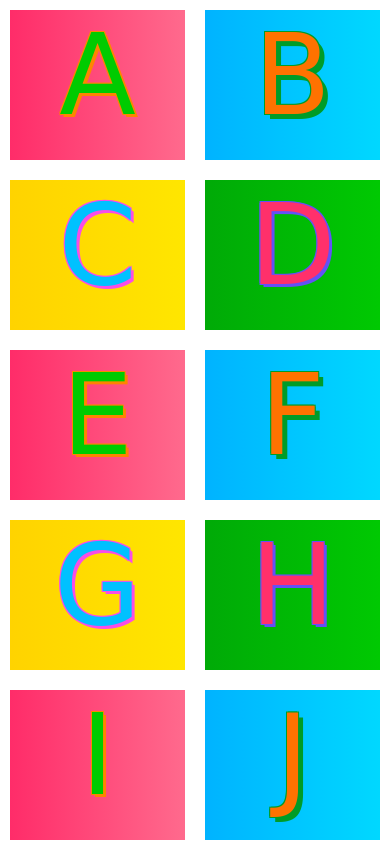
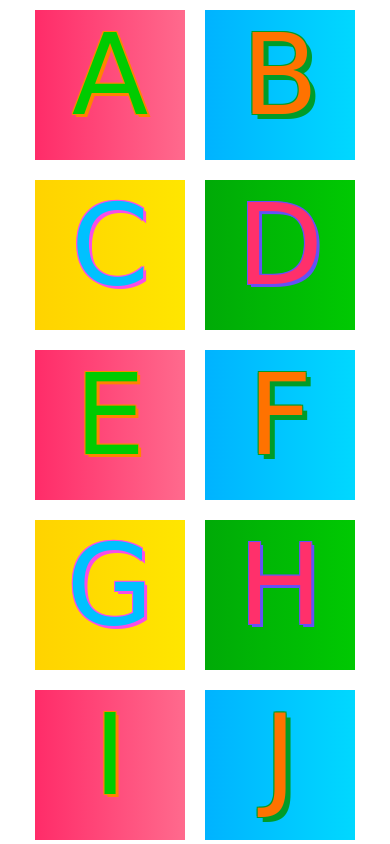
Before and after one commit to AmrithaM/ABC, a plain HTML site: page index.html in a window 390 px wide. Shown: the top 844 px of the page. Drawn offline with Linux system fonts and the light colour scheme; a web font is replaced by a local one.

Commit message:
Added meta tags to change size in mobile devices

```diff
--- a/index.html
+++ b/index.html
@@ -4,6 +4,7 @@
 	<title>Alphabets grid</title>
 	<link rel="stylesheet" type="text/css" href="style.css">
 	<link href="https://fonts.googleapis.com/css?family=Chicle&display=swap" rel="stylesheet">
+	<meta name="viewport" content="width=device-width, initial-scale=1.0">
 </head>
 <body>
 	<div class="container">
--- a/style.css
+++ b/style.css
@@ -22,6 +22,14 @@ body{
 
 .container div:hover{
 	transform: scale(1.2);
+}
+
+@media only screen and (max-width: 600px) {
+    .container div{
+        font-size: 1em;
+        width: 150px;
+        height: 150px;
+    }
 }
 
 .blue{
```
